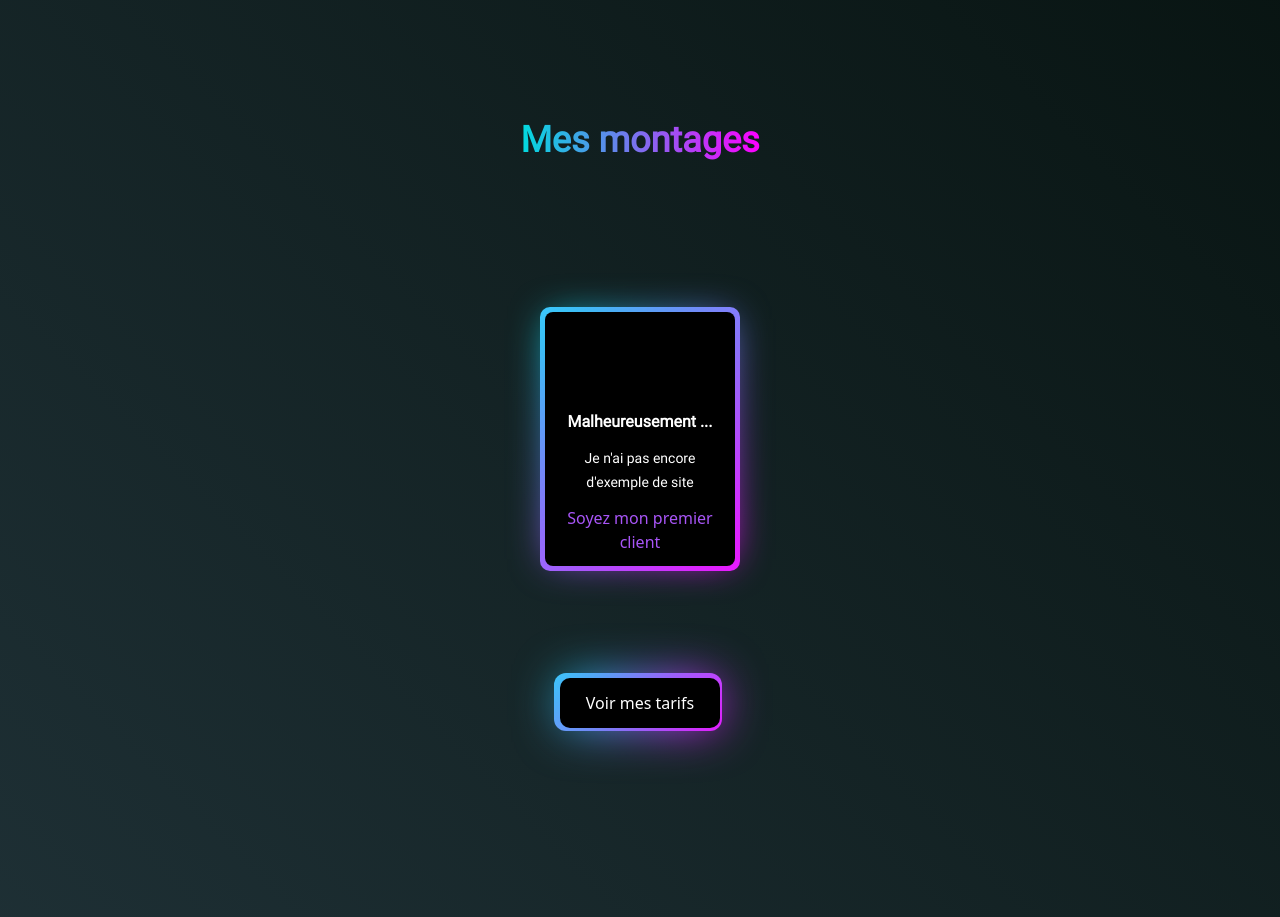
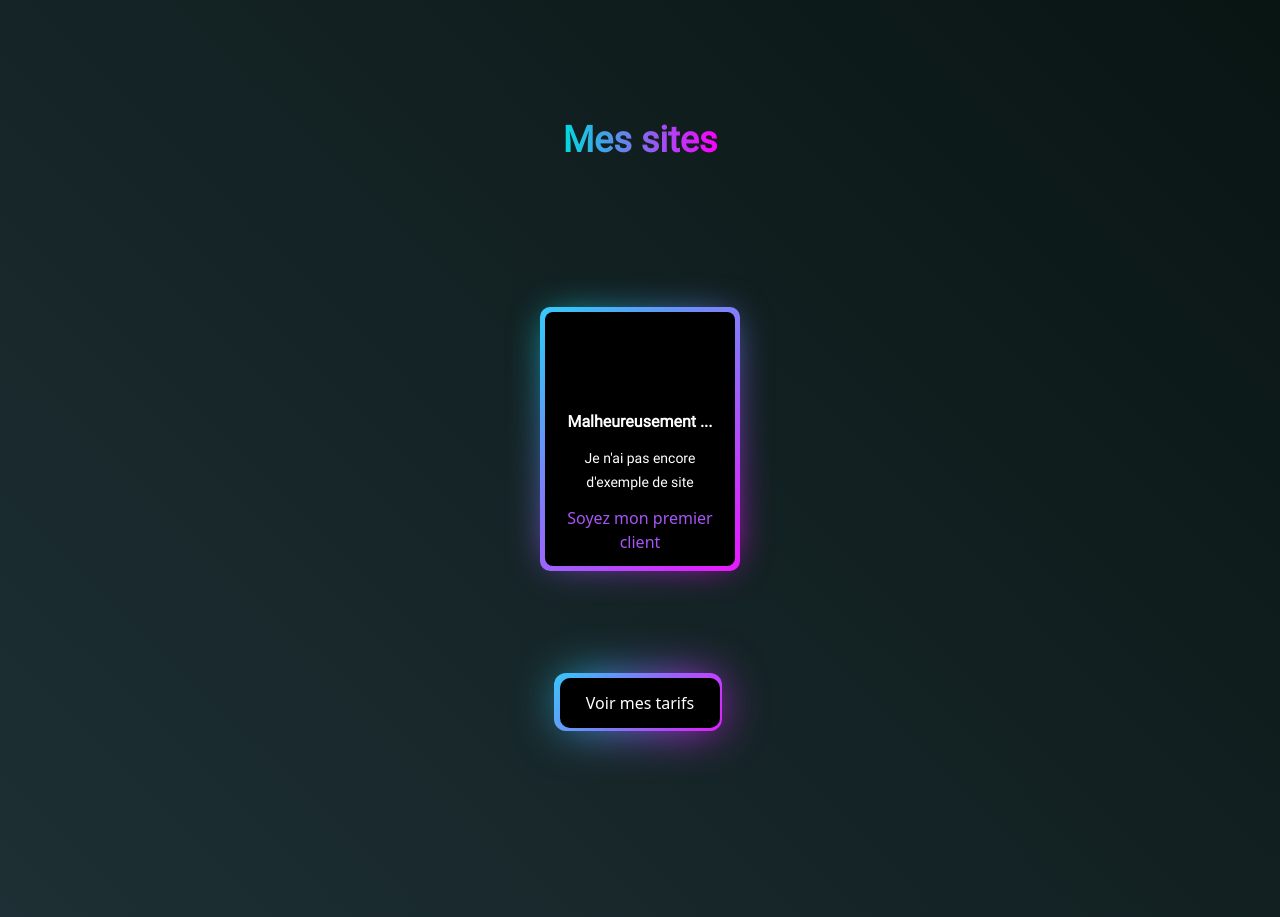
Before and after one commit to BavouilleDev/portfolio, a website: page docs/websites.html in a window 1280 px wide. Shown: the part 880-1797 px from the top of the page. Drawn offline with nearby package versions, Linux system fonts and the light colour scheme.

Commit message:
Update websites.html

```diff
--- a/docs/websites.html
+++ b/docs/websites.html
@@ -66,7 +66,7 @@
     <div class="slide-wrapper">
         <div id="about" class="slide-in flex flex-col h-screen justify-center items-center gap-28">
             <div class="text-center">
-                <p class="text-8xl lg:text-4xl font-bold gradient-text">Mes montages</p>
+                <p class="text-8xl lg:text-4xl font-bold gradient-text">Mes sites</p>
             </div>
             <div class="flex flex-wrap justify-center gap-4 mt-10">
                 <div class="flex sm:flex-col lg:flex-row gap-20">
```
